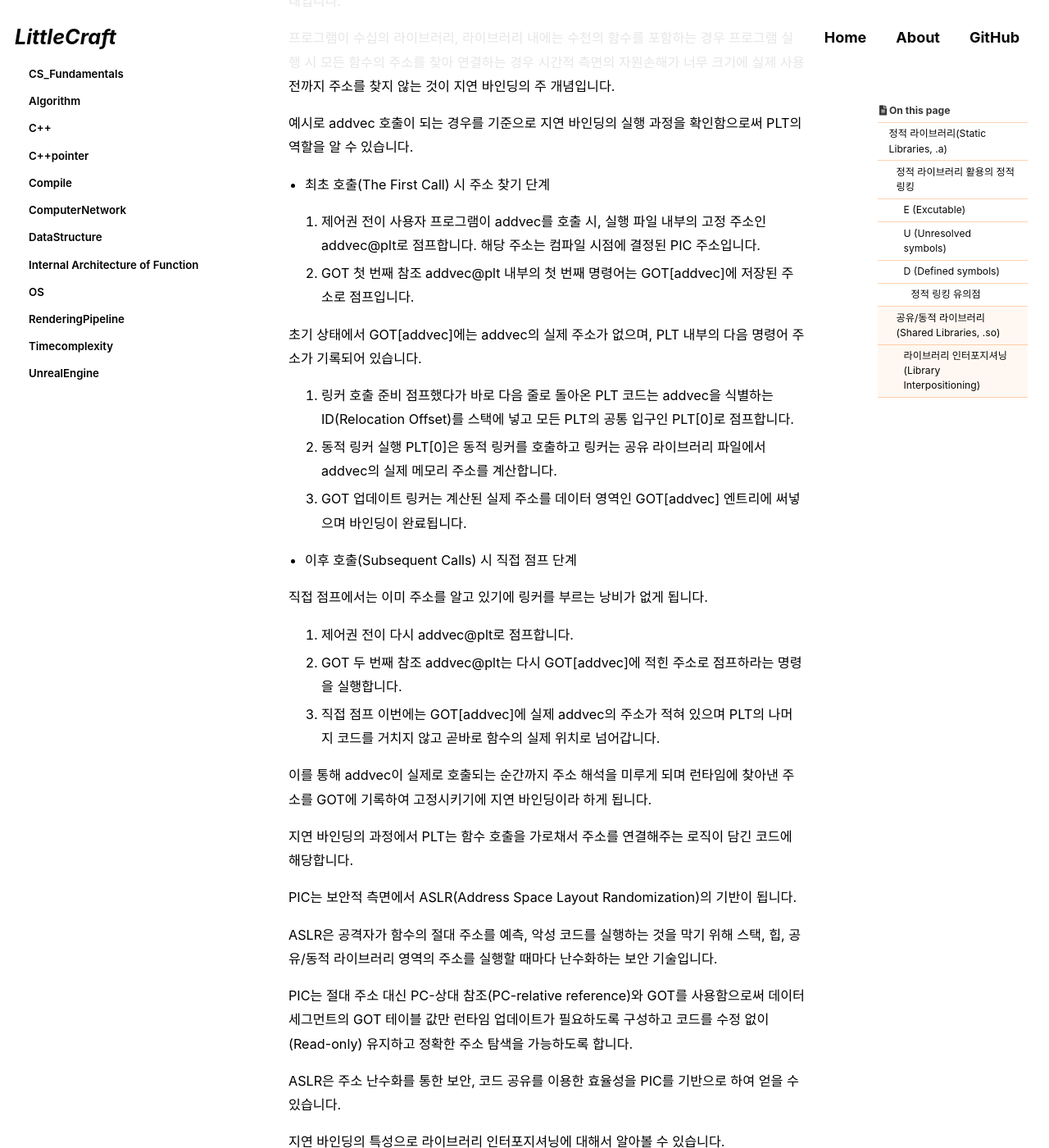
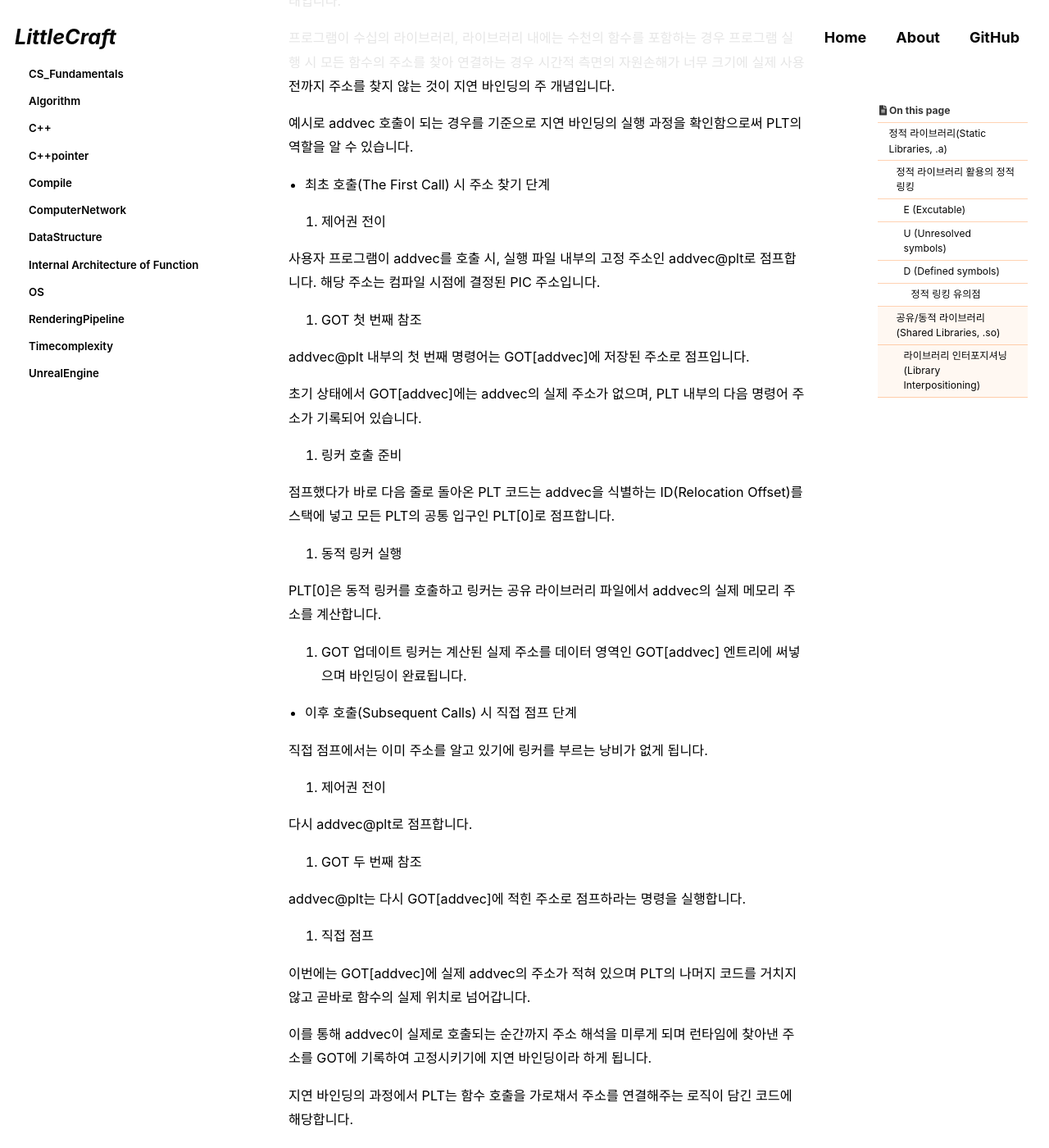
Before and after one commit to ElveCity/ElveCity.github.io, a Jekyll site: the page built from _posts/2026-02-20-Library.md, in a window 1280 px wide and 1400 px high, scrolled down 2975 px. Shown: the whole window at 82% size. Built offline with Jekyll 4.4.1, drawn with Linux system fonts in a browser that asks for light colours; cached includes are drawn as plain includes; some web fonts are replaced; comment, search, counter and statistics services are not loaded; part of the change alters nothing that is shown; some of the changed text lies outside the part shown.

Commit message:
WIP : theory v0.8

```diff
--- a/_posts/2026-02-20-Library.md
+++ b/_posts/2026-02-20-Library.md
@@ -27,7 +27,7 @@ last_modified_at: 2026-02-20
 
 정적 라이브러리의 장점은 다음과 같습니다.
 
-- 자기 완결설
+- 자기 완결성
 
 실행 파일 내부에 필요한 모든 코드가 포함되어 있어, 배포 시 별도의 라이브러리 파일이 요구되지 않습니다.
 
@@ -116,14 +116,18 @@ PLT는 코드 세그먼트에 위치한 배열로, 각 엔트리는 특정 함
 - 최초 호출(The First Call) 시 주소 찾기 단계
 
 1. 제어권 전이
+
 사용자 프로그램이 addvec를 호출 시, 실행 파일 내부의 고정 주소인 addvec@plt로 점프합니다. 해당 주소는 컴파일 시점에 결정된 PIC 주소입니다.
 2. GOT 첫 번째 참조
+
 addvec@plt 내부의 첫 번째 명령어는 GOT[addvec]에 저장된 주소로 점프입니다.
 
 초기 상태에서 GOT[addvec]에는 addvec의 실제 주소가 없으며, PLT 내부의 다음 명령어 주소가 기록되어 있습니다.
 3. 링커 호출 준비
+
 점프했다가 바로 다음 줄로 돌아온 PLT 코드는 addvec을 식별하는 ID(Relocation Offset)를 스택에 넣고 모든 PLT의 공통 입구인 PLT[0]로 점프합니다.
 4. 동적 링커 실행
+
 PLT[0]은 동적 링커를 호출하고 링커는 공유 라이브러리 파일에서 addvec의 실제 메모리 주소를 계산합니다.
 5. GOT 업데이트
 링커는 계산된 실제 주소를 데이터 영역인 GOT[addvec] 엔트리에 써넣으며 바인딩이 완료됩니다.
@@ -133,10 +137,13 @@ PLT[0]은 동적 링커를 호출하고 링커는 공유 라이브러리 파일
 직접 점프에서는 이미 주소를 알고 있기에 링커를 부르는 낭비가 없게 됩니다.
 
 1. 제어권 전이
+
 다시 addvec@plt로 점프합니다.
 2. GOT 두 번째 참조
+
 addvec@plt는 다시 GOT[addvec]에 적힌 주소로 점프하라는 명령을 실행합니다.
 3. 직접 점프
+
 이번에는 GOT[addvec]에 실제 addvec의 주소가 적혀 있으며 PLT의 나머지 코드를 거치지 않고 곧바로 함수의 실제 위치로 넘어갑니다.
 
 이를 통해 addvec이 실제로 호출되는 순간까지 주소 해석을 미루게 되며 런타임에 찾아낸 주소를 GOT에 기록하여 고정시키기에
@@ -165,6 +172,7 @@ ASLR은 주소 난수화를 통한 보안, 코드 공유를 이용한 효율성
 라이브러리 인터포지셔닝은 발생 시점에 따라 다음의 세 가지 방식으로 분류됩니다.
 
 1. 컴파일 타임 인터포지셔닝(Compile-time)
+
 구현이 간단한 것이 장점이며, C 전처리기를 사용하여 소스 코드 수준에서 함수 이름을 바꾸는 방식입니다.
 
 #define malloc(size) mymalloc(size)와 같은 매크로를 포함한 헤더 파일을 사용하여 컴파일합니다.
@@ -172,11 +180,13 @@ ASLR은 주소 난수화를 통한 보안, 코드 공유를 이용한 효율성
 그러나 모든 소스 코드를 다시 컴파일해야하고 이미 빌드된 바이너리에는 적용이 불가능한 단점이 있습니다.
 
 2. 링크 타임 인터포지셔닝(Link-time)
+
 소스 코드를 수정할 필요 없이 목적 파일(.o)만 있으면 가능한 것이 장점이며 정적 링커의 심볼 해석 규칙을 이용합니다.
 
 \리눅스 링커(ld)의 --wrap f 플래그를 사용합니다. 링커는 f에 대한 참조를 __wrap_F로 해석하고 원래의 f는 __real_f라는 이름으로 호출할 수 있게 해줍니다.
 
 3. 런타임 인터포지셔닝(Run-time)
+
 동적 링커의 로딩 순서를 조작합니다. 가장 강력하며 널리 쓰이는 방식에 해당합니다.
 
 LD_PRELOAD 환경 변수를 사용합니다. 동적 링커는 프로그램을 실행할 때 표준 라이브러리보다
```
